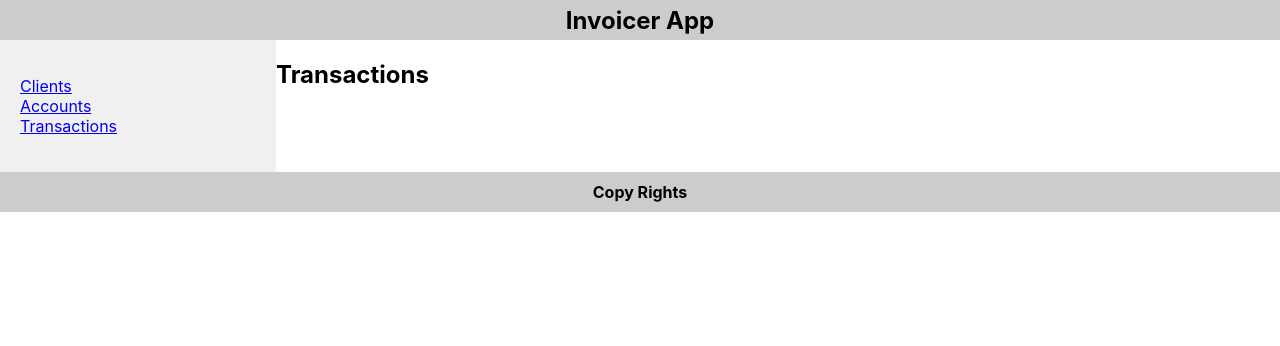
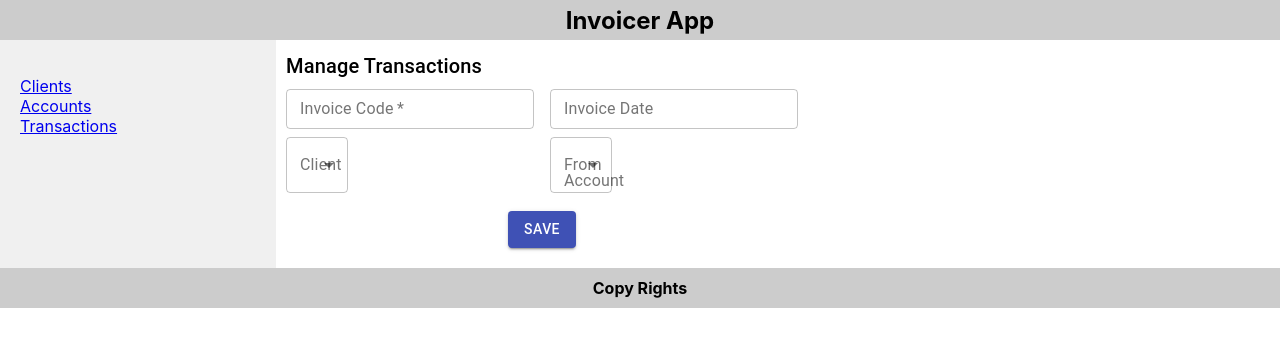
Before and after one commit to free2yogesh/my-invoicer-app, a React (Create React App) app: page /invoicer/transactions in a window 1280 px wide. Shown: the top 346 px of the page. Built offline with nearby package versions, Linux system fonts and the light colour scheme.

Commit message:
Added details for transactions

```diff
--- /dev/null
+++ b/src/Common/Constants.js
@@ -0,0 +1 @@
+// Constant can be define here
--- a/src/Components/AccountDetails.js
+++ b/src/Components/AccountDetails.js
@@ -1,7 +1,8 @@
 function AccountDetails(data) {
-  const { accountNumber, bankName, IFSCCode, bankBranch } = data.data;
+  const { accountName, accountNumber, bankName, IFSCCode, bankBranch } = data.data;
   return (
     <div>
+      <h3>Account Details - {accountName}</h3>
       <ul>
         <li>Account Number - {accountNumber}</li>
         <li>Bank Name - {bankName}</li>
--- a/src/Components/Clients.js
+++ b/src/Components/Clients.js
@@ -17,8 +17,7 @@ import Table from "../Common/Table";
 const useStyles = makeStyles((theme) => ({
   root: {
     flexGrow: 1,
-    padding: "20px",
-    width: "100%",
+    padding: "10px",
   },
   clientTable: {
     padding: "10px",
@@ -122,10 +121,16 @@ function Clients() {
         />
       )}
 
-      <Grid container spacing={2}>
-        <form className={classes.clientDetails} onSubmit={formik.handleSubmit}>
-          <Grid item>
-            <Grid item>
+      <Grid container className={classes.root} spacing={2}>
+        <Grid item xs={12}>
+          <Grid container justify="center" spacing={2}>
+            <Grid item xs={6}>
+              <form
+                className={classes.clientDetails}
+                onSubmit={formik.handleSubmit}
+              >
+                  <Grid container justify="center" spacing={2}>
+                    <Grid item xs={12}>
                       <TextField
                         required="true"
                         id="clientName"
@@ -136,7 +141,7 @@ function Clients() {
                         onChange={formik.handleChange}
                       />
                     </Grid>
-            <Grid item>
+                    <Grid item xs={12}>
                       <TextField
                         id="clientAddress"
                         multiline
@@ -148,7 +153,7 @@ function Clients() {
                         onChange={formik.handleChange}
                       />
                     </Grid>
-            <Grid item>
+                    <Grid item xs={12}>
                       <FormControlLabel
                         control={
                           <Checkbox
@@ -162,7 +167,7 @@ function Clients() {
                       />
                     </Grid>
                     {checked && (
-              <Grid item>
+                      <Grid item xs={12}>
                         <TextField
                           id="GSTNumber"
                           variant="outlined"
@@ -173,6 +178,9 @@ function Clients() {
                         />
                       </Grid>
                     )}
+                  </Grid>
+                <Grid item xs={12}>
+                  <Grid container justify="center" spacing={2}>
                     <Grid item>
                       <Button
                         variant="contained"
@@ -185,10 +193,13 @@ function Clients() {
                       </Button>
                     </Grid>
                   </Grid>
+                </Grid>
               </form>
-
-        <Grid item className="clientTable">
+            </Grid>
+            <Grid item xs={6} className="clientTable">
               <Table columns={columns} rows={clientsData} />
+            </Grid>
+          </Grid>
         </Grid>
       </Grid>
     </div>
--- a/src/Components/Transactions.js
+++ b/src/Components/Transactions.js
@@ -1,9 +1,202 @@
+import React, { useMemo, useState } from "react";
+import {
+  Grid,
+  TextField,
+  Typography,
+  Checkbox,
+  Button,
+  makeStyles,
+  FormControlLabel,
+  Snackbar,
+  IconButton,
+  FormControl,
+  MenuItem,
+  InputLabel,
+  Select,
+} from "@material-ui/core";
+import { useFormik } from "formik";
+import { GetData, SaveData } from "../Utility/DataService";
+
+const useStyles = makeStyles((theme) => ({
+  root: {
+    flexGrow: 1,
+    padding: "20px",
+    width: "100%",
+  },
+  details: {
+    padding: "10px",
+    marginBottom: "10px",
+  },
+  saveButton: {
+    marginTop: "10px",
+  },
+  root: {
+    flexGrow: 1,
+  },
+  paper: {
+    height: 140,
+    width: 100,
+  },
+  control: {
+    padding: theme.spacing(2),
+  },
+}));
+
 function Transactions() {
-    return (
-      <div>
-        <h2>Transactions</h2>
-      </div>
-    );
-  }
+  const classes = useStyles();
+  const cltData = GetData("clients");
+  const txData = GetData("transactions");
+  const acData = GetData("accounts");
+  const [transactionsData, SetTransactionsData] = useState(txData);
+  const [clientsData, setClientData] = useState(cltData);
+  const [accountsData, setAccountsData] = useState(acData);
+  const [open, setOpen] = React.useState(false);
 
-  export default Transactions;
+  const formik = useFormik({
+    initialValues: {
+      invoiceCode: "",
+      invoiceDate: "",
+      client: "",
+      account: "",
+    },
+    onSubmit: (values) => {
+      if (values.invoiceCode) {
+        txData.push(values);
+        setClientData(txData);
+        SaveData("transactions", txData);
+        setOpen(true);
+      }
+    },
+  });
+
+  const handleClose = (event, reason) => {
+    if (reason === "clickaway") {
+      return;
+    }
+    setOpen(false);
+  };
+
+  return (
+    <form className={classes.details} onSubmit={formik.handleSubmit}>
+      <Typography variant="h6" gutterBottom>
+        Manage Transactions
+      </Typography>
+      {open && (
+        <Snackbar
+          anchorOrigin={{
+            vertical: "bottom",
+            horizontal: "left",
+          }}
+          open={open}
+          autoHideDuration={6000}
+          onClose={handleClose}
+          message="New Transactions Saved."
+          action={
+            <React.Fragment>
+              <IconButton
+                size="small"
+                aria-label="close"
+                color="inherit"
+                onClick={handleClose}
+              >
+                <Button color="secondary" size="small" onClick={handleClose}>
+                  Close
+                </Button>
+              </IconButton>
+            </React.Fragment>
+          }
+        />
+      )}
+      <Grid container className={classes.root} spacing={2}>
+        <Grid item xs={12}>
+          <Grid container justify="center" spacing={2}>
+            <Grid item xs={6}>
+              <TextField
+                required="true"
+                id="invoiceCode"
+                variant="outlined"
+                size="small"
+                label="Invoice Code"
+                name="invoiceCode"
+                onChange={formik.handleChange}
+              />
+            </Grid>
+            <Grid item xs={6}>
+              <TextField
+                id="invoiceDate"
+                variant="outlined"
+                size="small"
+                label="Invoice Date"
+                name="invoiceDate"
+                onChange={formik.handleChange}
+              />
+            </Grid>
+          </Grid>
+          <Grid item xs={12}>
+            <Grid container justify="center" spacing={2}>
+              <Grid item xs={6}>
+                <FormControl variant="outlined" className={classes.formControl}>
+                  <InputLabel id="demo-simple-select-outlined-label">
+                    Client
+                  </InputLabel>
+                  <Select
+                    labelId="demo-simple-select-outlined-label"
+                    id="demo-simple-select-outlined"
+                    onChange={formik.handleChange}
+                    label="Client"
+                  >
+                    {clientsData.map((e, key) => {
+                      return (
+                        <MenuItem key={key} value={e.clientName}>
+                          {e.clientName}
+                        </MenuItem>
+                      );
+                    })}
+                  </Select>
+                </FormControl>
+              </Grid>
+              <Grid item xs={6}>
+                <FormControl variant="outlined" className={classes.formControl}>
+                  <InputLabel id="demo-simple-select-outlined-label">
+                    From Account
+                  </InputLabel>
+                  <Select
+                    labelId="demo-simple-select-outlined-label"
+                    id="demo-simple-select-outlined"
+                    //value={account}
+                    onChange={formik.handleChange}
+                    label="From Account"
+                  >
+                    {accountsData.map((e, key) => {
+                      return (
+                        <MenuItem key={key} value={e.accountName}>
+                          {e.accountName}
+                        </MenuItem>
+                      );
+                    })}
+                  </Select>
+                </FormControl>
+              </Grid>
+            </Grid>
+            <Grid item xs={12}>
+              <Grid container justify="center" spacing={2}>
+                <Grid item>
+                  <Button
+                    variant="contained"
+                    color="primary"
+                    className={classes.saveButton}
+                    type="Submit"
+                    disabled={!formik.isValid}
+                  >
+                    Save
+                  </Button>
+                </Grid>
+              </Grid>
+            </Grid>
+          </Grid>
+        </Grid>
+      </Grid>
+    </form>
+  );
+}
+export default Transactions;
```
Lines whose indentation alone changed are shown as unchanged.
